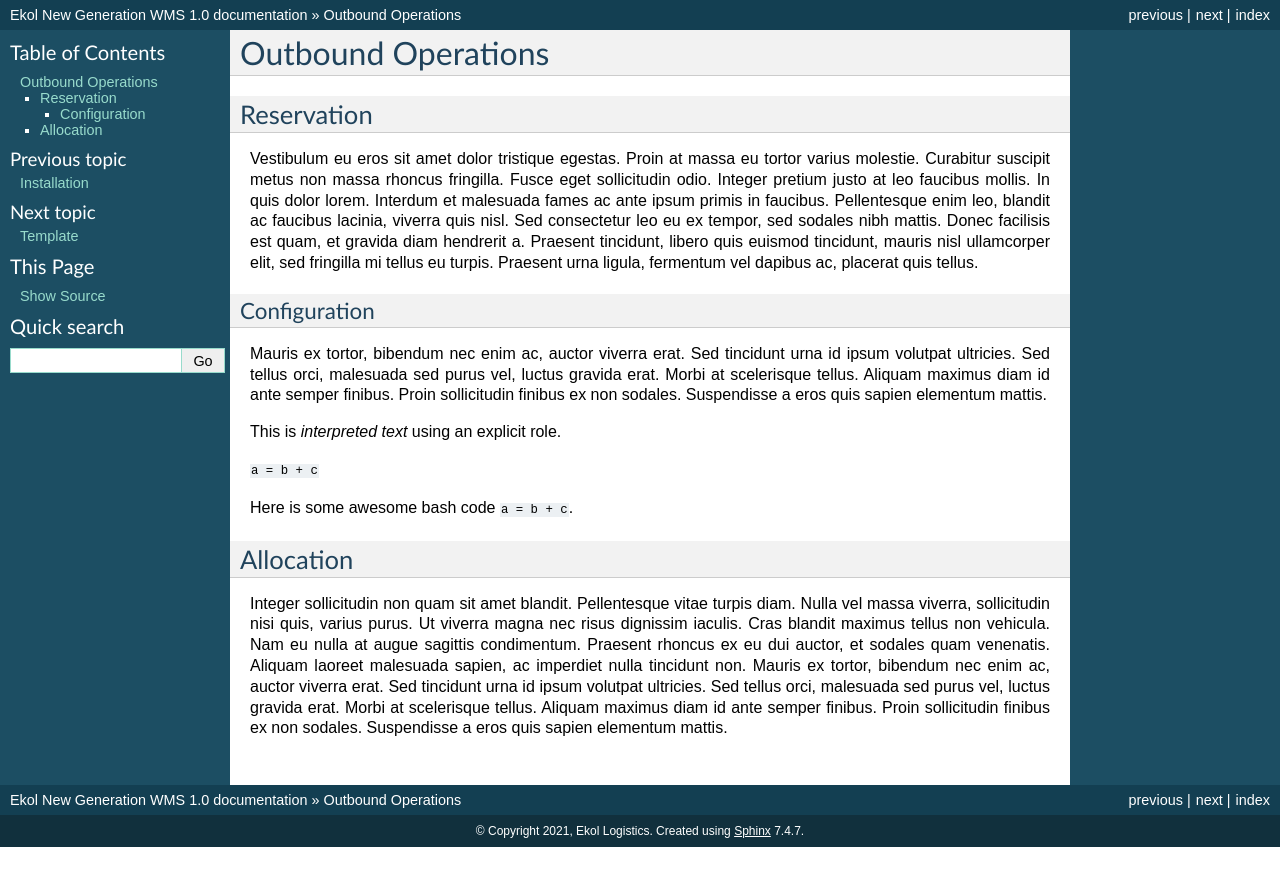
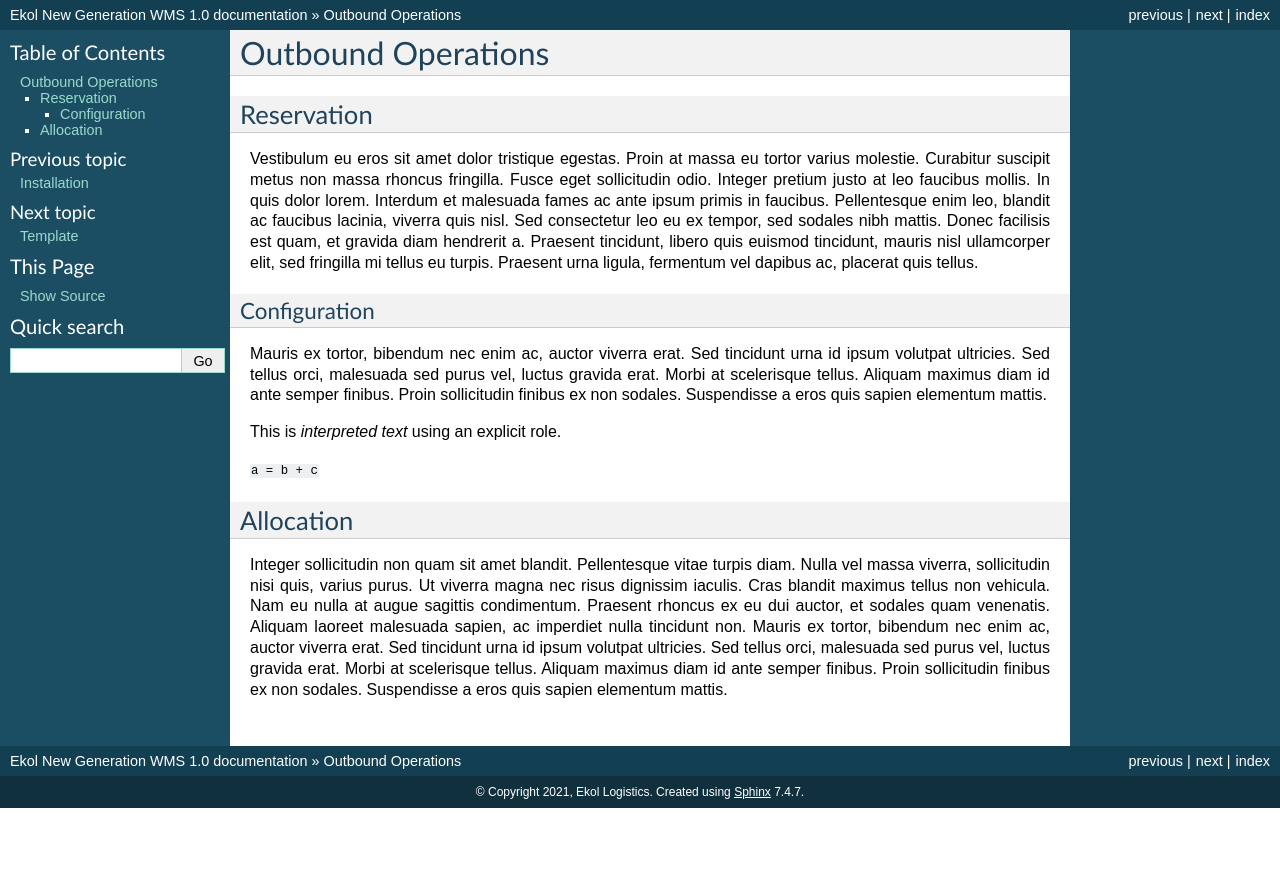
Before and after one commit to muratturkcelik/ekol-new-wms, a Sphinx documentation site: the page built from docs/outbound.rst, in a window 1280 px wide. Shown: the top 886 px of the page. Built offline with Sphinx 7.4.7, drawn with Linux system fonts in a browser that asks for light colours; cross-references to code outside the pages are shown as plain code.

Commit message:
Update outbound.rst

```diff
--- a/docs/outbound.rst
+++ b/docs/outbound.rst
@@ -14,8 +14,6 @@ This is :title:`interpreted text` using an explicit role.
 
 :code:`a = b + c`
 
-Here is some awesome bash code :bash:`a = b + c`.
-
 Allocation
 ==========
 Integer sollicitudin non quam sit amet blandit. Pellentesque vitae turpis diam. Nulla vel massa viverra, sollicitudin nisi quis, varius purus. Ut viverra magna nec risus dignissim iaculis. Cras blandit maximus tellus non vehicula. Nam eu nulla at augue sagittis condimentum. Praesent rhoncus ex eu dui auctor, et sodales quam venenatis. Aliquam laoreet malesuada sapien, ac imperdiet nulla tincidunt non. Mauris ex tortor, bibendum nec enim ac, auctor viverra erat. Sed tincidunt urna id ipsum volutpat ultricies. Sed tellus orci, malesuada sed purus vel, luctus gravida erat. Morbi at scelerisque tellus. Aliquam maximus diam id ante semper finibus. Proin sollicitudin finibus ex non sodales. Suspendisse a eros quis sapien elementum mattis.
```
